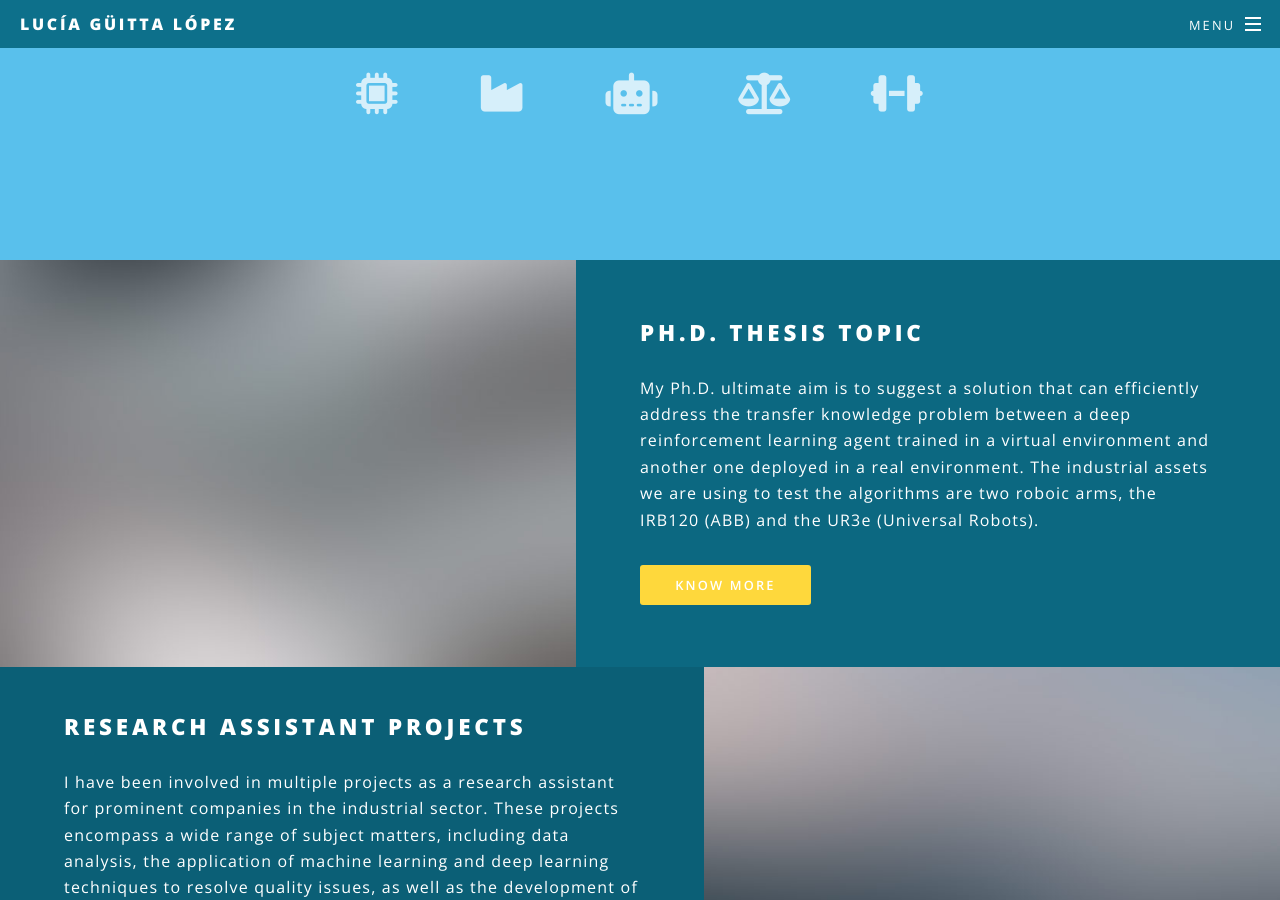
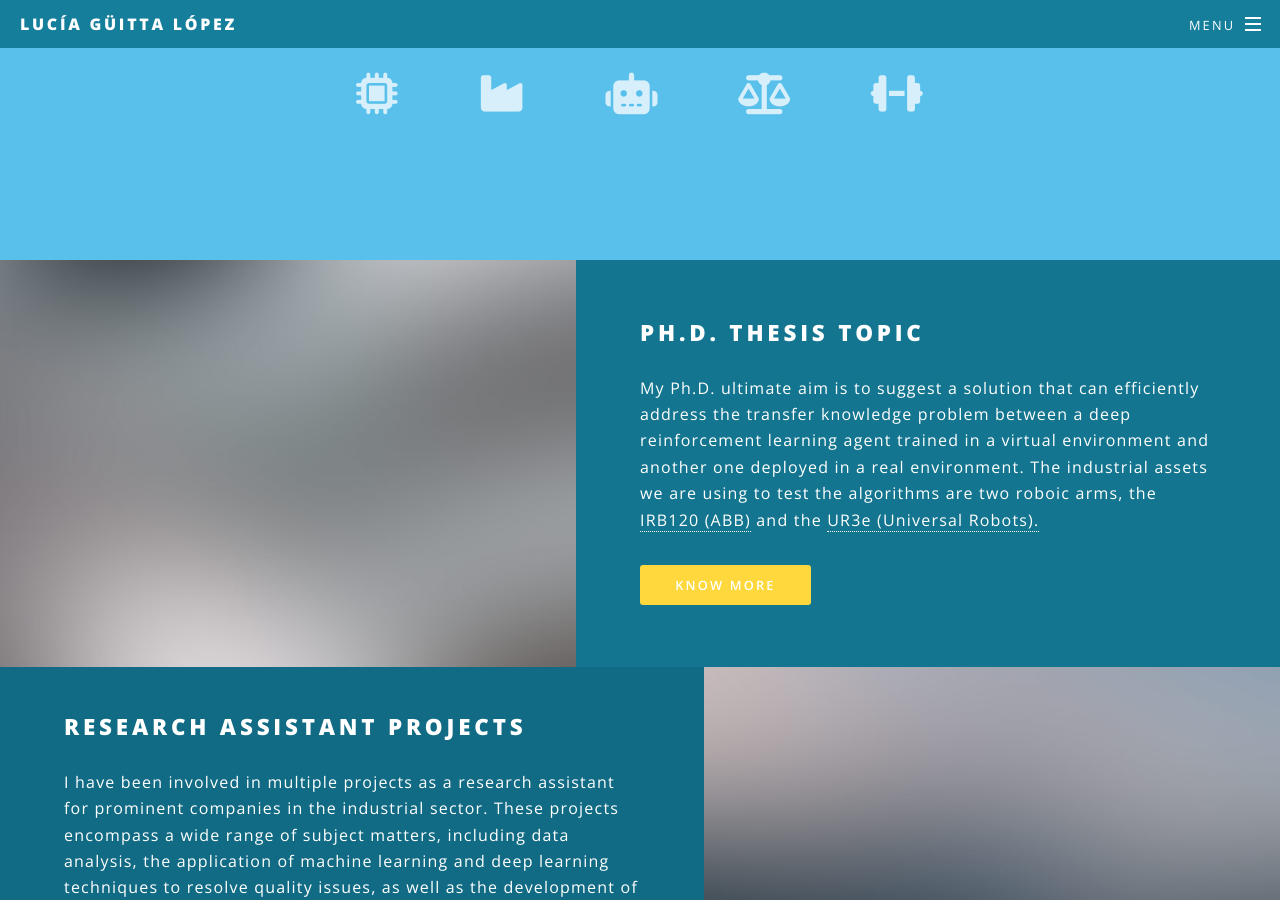
Before and after one commit to Lucia-Guitta/Lucia-Guitta.github.io, a Jekyll site: the page built from index.html, in a window 1280 px wide and 900 px high, scrolled down 1471 px. Built offline with Jekyll 4.4.1, drawn with Linux system fonts in a browser that asks for light colours; some web fonts are replaced; some of the changed text lies outside the part shown.

Commit message:
Check links referenced

```diff
--- a/_sass/libs/_vars.scss
+++ b/_sass/libs/_vars.scss
@@ -37,7 +37,7 @@ $font: (
 
 $palette: (
   // Fondo sección 1 y 3, barra del menú y con darken para el footer
-  bg: #0d708b,
+  bg: #147e9b,
   fg: #fff,
   fg-bold: #fff,
   fg-light: rgba(255, 255, 255, 0.5),
@@ -85,10 +85,10 @@ $palette: (
     border2-bg: rgba(255, 255, 255, 0.2)),
 
   // Fondo sección 4
-  accent5: (bg: rgb(47, 124, 206),
+  accent5: (bg: rgb(39, 101, 167),
     fg-bold: #ffffff,
-    fg: mix(rgb(47, 124, 206), #ffffff, 25%),
-    fg-light: mix(rgb(47, 124, 206), #ffffff, 40%),
+    fg: mix(rgb(39, 101, 167), #ffffff, 25%),
+    fg-light: mix(rgb(39, 101, 167), #ffffff, 40%),
     border: rgba(0, 0, 0, 0.125),
     border-bg: rgba(255, 255, 255, 0.075),
     border2: rgba(0, 0, 0, 0.25),
--- a/index.html
+++ b/index.html
@@ -131,7 +130,8 @@ layout: landing
         </h3>
         <p>
           For two consecutive years (since September 2021), I have been elected as the representative of research
-          assistants at the Institute for Research in Technology (IIT).
+          assistants at the <a href="https://www.iit.comillas.edu/index.php.en">Institute for Research in
+            Technology(IIT)</a>.
           <br \ />
           My responsibility is to stand up for the interests of research assistants and communicate their concerns
           to the IIT Board of Directors. I am also a link between senior researchers and junior assistants, ensuring
```
Also changed, not shown: other parts of index.html (+8 -9 lines).
